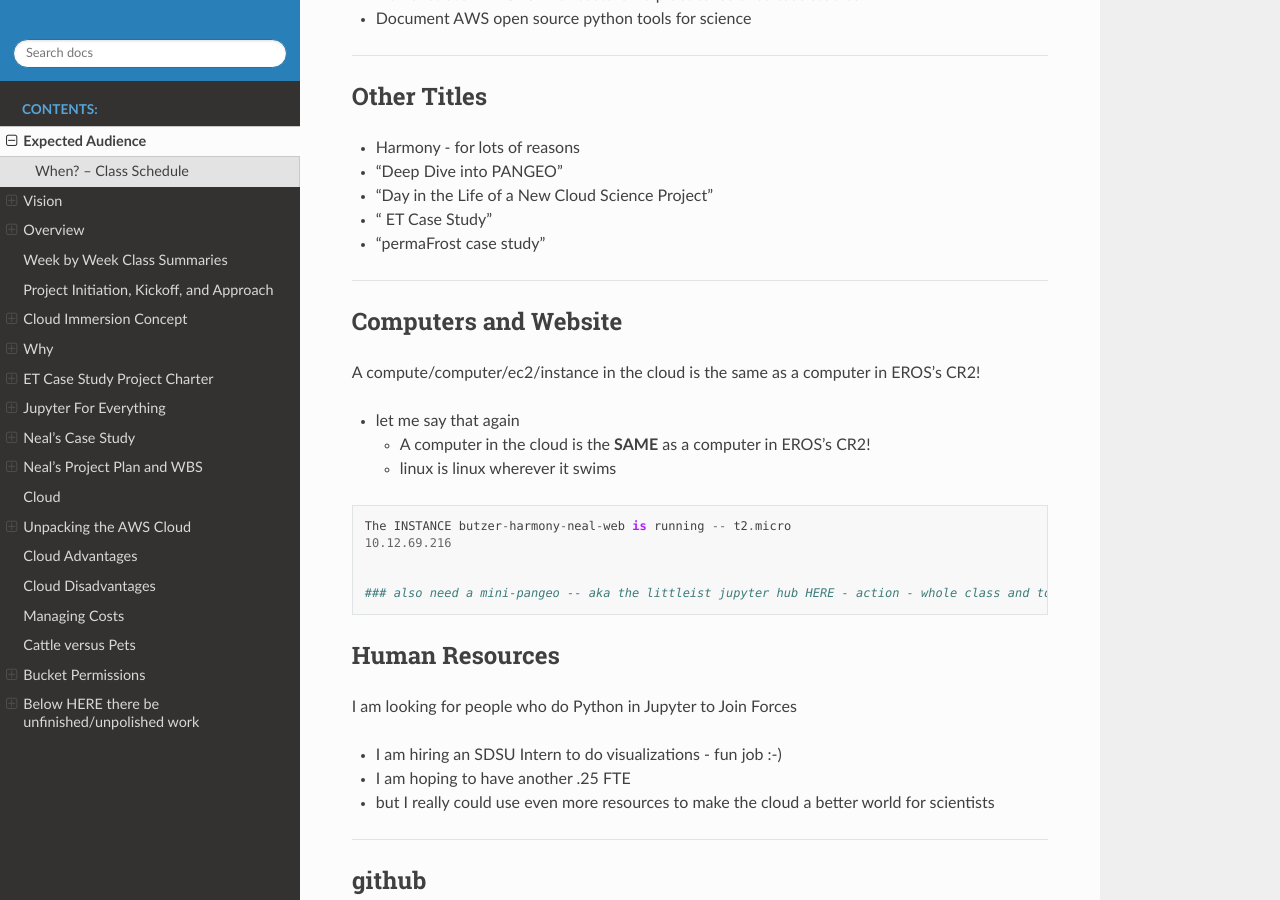
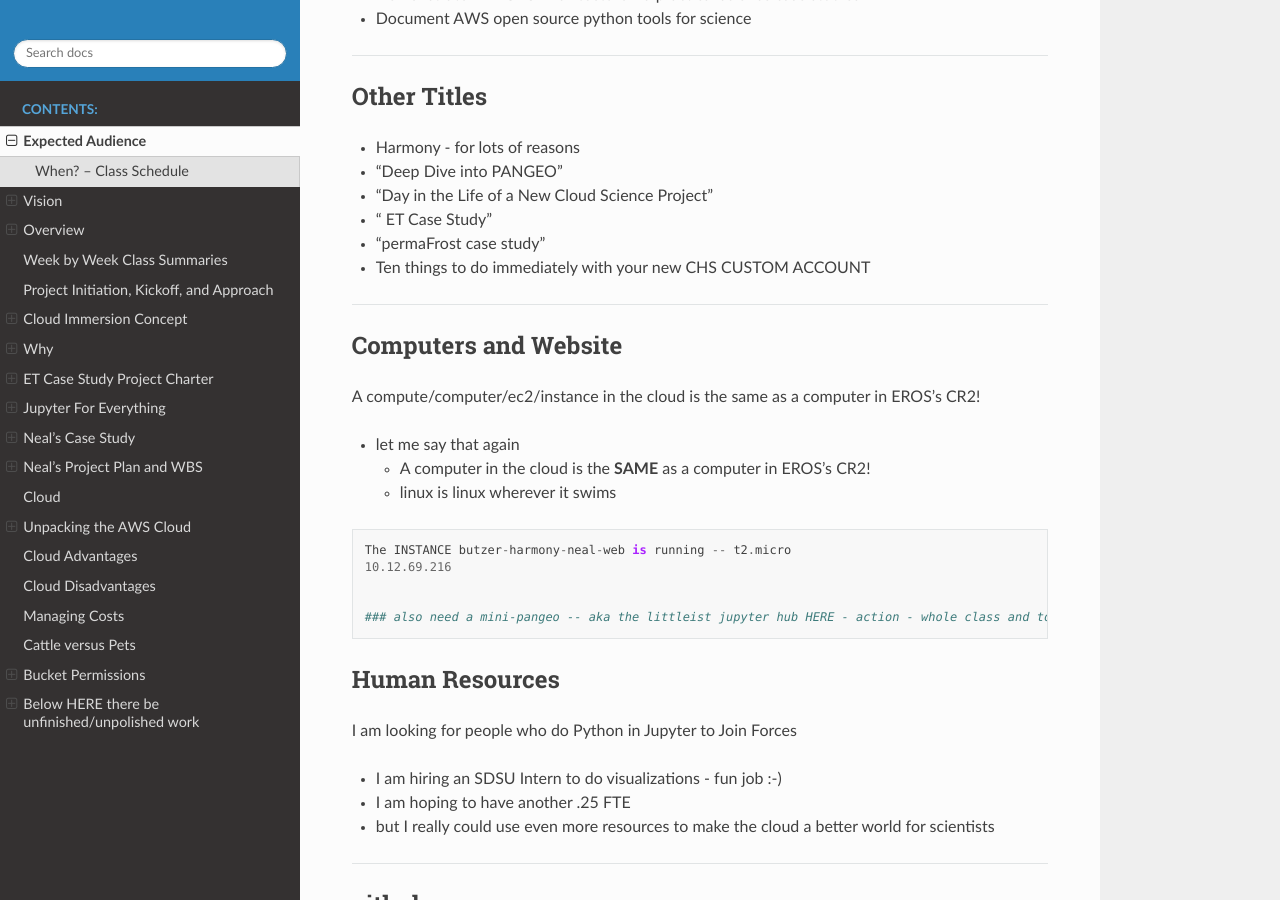
Before and after one commit to tonybutzer/harmony, a Sphinx documentation site: the page built from documentation/source/00define_ET.md, in a window 1280 px wide and 900 px high, scrolled down 752 px. Built offline with Sphinx 7.4.7 and the Read the Docs theme 2.0.0, drawn with Linux system fonts in a browser that asks for light colours; pages that are not in the unit, such as notebooks, are missing from menus.

Commit message:
automatic git update from Makefile

```diff
--- a/documentation/source/00define_ET.md
+++ b/documentation/source/00define_ET.md
@@ -37,6 +37,7 @@
 - "Day in the Life of a New Cloud Science Project"
 - " ET Case Study"
 - "permaFrost case study"
+- Ten things to do immediately with your new CHS CUSTOM ACCOUNT
 
 
 ---
```
